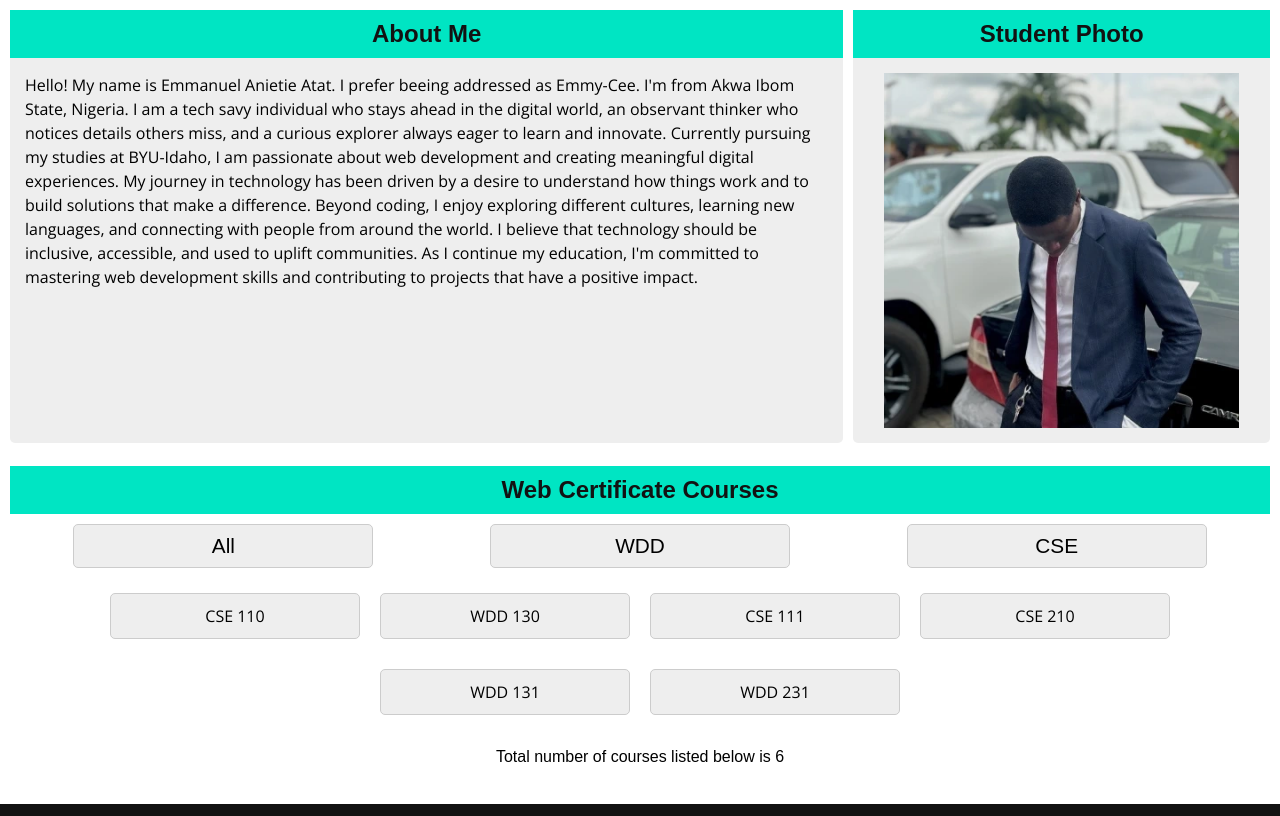
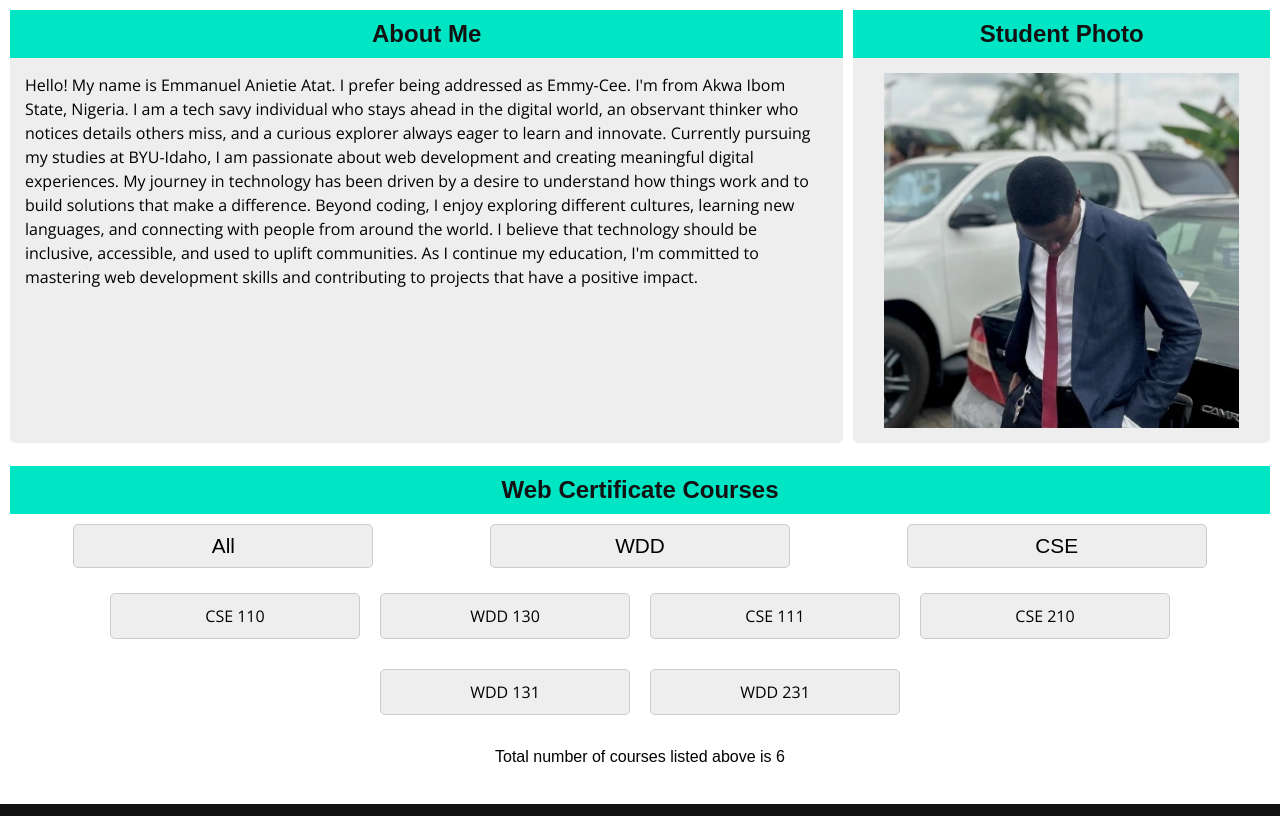
Before and after one commit to Emmy-Cee/wdd231, a plain HTML site: page index.html in a window 1280 px wide. Shown: the part 152-968 px from the top of the page. Drawn offline with nearby package versions, Linux system fonts and the light colour scheme; a web font is replaced by a local one.

Commit message:
corrected errors before submit

```diff
--- a/index.html
+++ b/index.html
@@ -30,7 +30,7 @@
             <h1>Home</h1>
             <section>
                 <h2>About Me</h2>
-                <p>Hello! My name is Emmanuel Anietie Atat. I prefer beeing addressed as Emmy-Cee. I'm from Akwa Ibom State, Nigeria. I am a tech savy individual who stays ahead in the digital world, an observant thinker who notices details others miss, and a curious explorer always eager to learn and innovate. Currently pursuing my studies at BYU-Idaho, I am passionate about web development and creating meaningful digital experiences. My journey in technology has been driven by a desire to understand how things work and to build solutions that make a difference. Beyond coding, I enjoy exploring different cultures, learning new languages, and connecting with people from around the world. I believe that technology should be inclusive, accessible, and used to uplift communities. As I continue my education, I'm committed to mastering web development skills and contributing to projects that have a positive impact.</p>
+                <p>Hello! My name is Emmanuel Anietie Atat. I prefer being addressed as Emmy-Cee. I'm from Akwa Ibom State, Nigeria. I am a tech savy individual who stays ahead in the digital world, an observant thinker who notices details others miss, and a curious explorer always eager to learn and innovate. Currently pursuing my studies at BYU-Idaho, I am passionate about web development and creating meaningful digital experiences. My journey in technology has been driven by a desire to understand how things work and to build solutions that make a difference. Beyond coding, I enjoy exploring different cultures, learning new languages, and connecting with people from around the world. I believe that technology should be inclusive, accessible, and used to uplift communities. As I continue my education, I'm committed to mastering web development skills and contributing to projects that have a positive impact.</p>
             </section>
 
             <section class="student-photo">
--- a/scripts/script.js
+++ b/scripts/script.js
@@ -105,7 +105,7 @@ function displayCourses(subject) {
         return subject === 'All' || courseItem.subject === subject;
     });
 
-    courseTotal.textContent = `Total number of courses listed below is ${selectedCourses.length}`;
+    courseTotal.textContent = `Total number of courses listed above is ${selectedCourses.length}`;
 
     for (let i = 0; i < courses.length; i++) {
         if (subject === 'All' || courses[i].subject === subject) {
```
